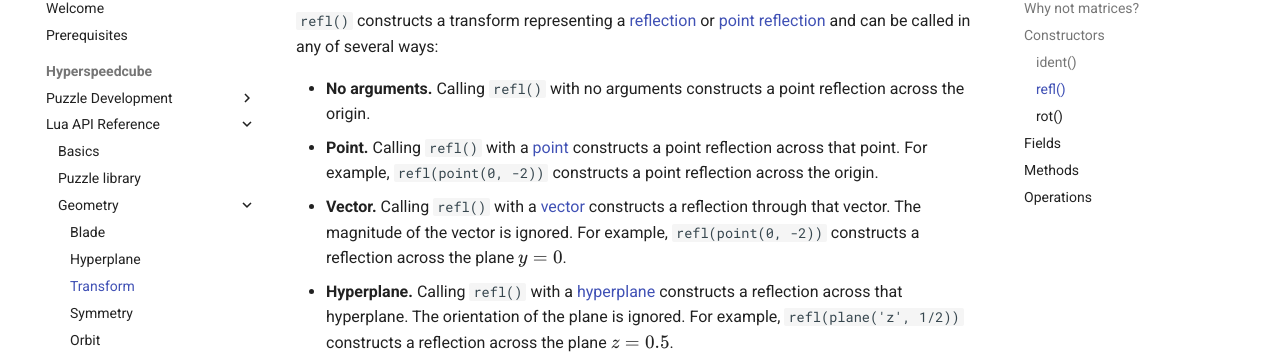
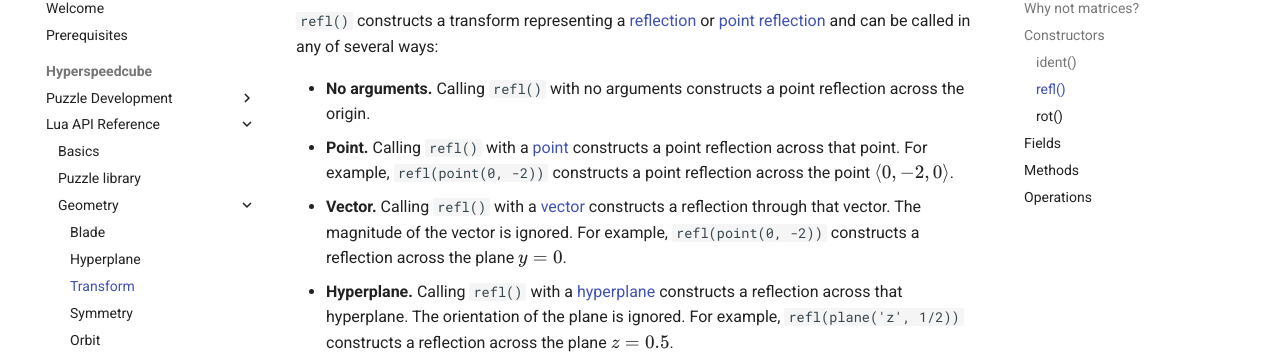
Before and after one commit to Hypercubers/dev.hypercubing.xyz, an MkDocs documentation site: the page built from docs/hsc/lua/geometry/transform.md, in a window 1280 px wide and 900 px high, scrolled down 898 px. Shown: the part 100-454 px from the top of the window. Built offline with MkDocs 1.6.1 and Material for MkDocs 9.7.7, drawn with Linux system fonts in a browser that asks for light colours; comment, search, counter and statistics services are not loaded.

Commit message:
Fix point reflection example

```diff
--- a/docs/hsc/lua/geometry/transform.md
+++ b/docs/hsc/lua/geometry/transform.md
@@ -34,7 +34,7 @@ All these constructors return a transform with the number of dimensions of the c
 `refl()` constructs a transform representing a [reflection] or [point reflection] and can be called in any of several ways:
 
 - **No arguments.** Calling `refl()` with no arguments constructs a point reflection across the origin.
-- **Point.** Calling `refl()` with a [point] constructs a point reflection across that point. For example, `refl(point(0, -2))` constructs a point reflection across the origin.
+- **Point.** Calling `refl()` with a [point] constructs a point reflection across that point. For example, `refl(point(0, -2))` constructs a point reflection across the point $\langle 0, -2, 0 \rangle$.
 - **Vector.** Calling `refl()` with a [vector] constructs a reflection through that vector. The magnitude of the vector is ignored. For example, `refl(point(0, -2))` constructs a reflection across the plane $y=0$.
 - **Hyperplane.** Calling `refl()` with a [hyperplane] constructs a reflection across that hyperplane. The orientation of the plane is ignored. For example, `refl(plane('z', 1/2))` constructs a reflection across the plane $z = 0.5$.
 
```
